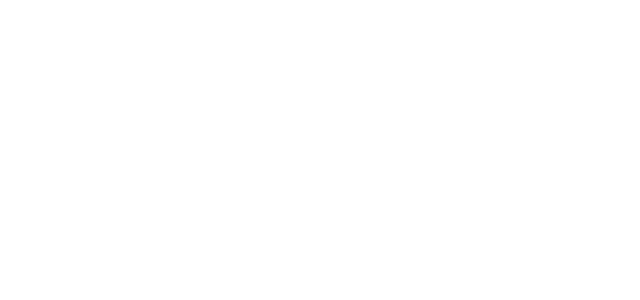
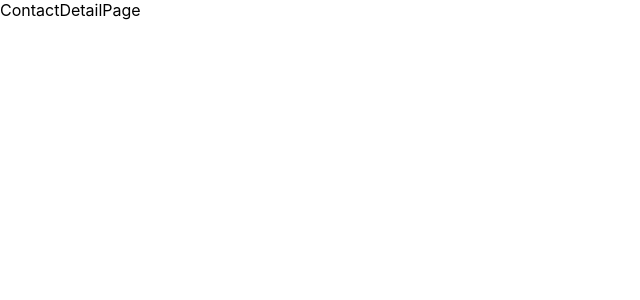
Before and after one commit to Babak-Taghizadeh/contact-finder, a React app: page /contacts/1 in a window 1280 px wide. Before the commit this address had no page. Shown: the top 300 px of the page, without its empty margins (0-640 px from the left). Built offline with nearby package versions, Linux system fonts and the light colour scheme; a web font is replaced by a local one.

Commit message:
feat: Update react-router setup to fulfill pages layout needs

```diff
--- a/src/App.tsx
+++ b/src/App.tsx
@@ -1,7 +1,9 @@
+import { Outlet } from "react-router-dom";
+
 const App = () => {
   return (
     <div>
-      <h1>Hello World!</h1>
+      <Outlet />
     </div>
   );
 };
--- a/src/main.tsx
+++ b/src/main.tsx
@@ -1,17 +1,13 @@
 import { createRoot } from "react-dom/client";
 import "./styles/main.scss";
-import App from "./App";
 import { StrictMode } from "react";
-import { BrowserRouter, Route, Routes } from "react-router-dom";
+import { RouterProvider } from "react-router-dom";
+import { router } from "./router";
 
 const root = createRoot(document.getElementById("root") as HTMLElement);
 
 root.render(
   <StrictMode>
-    <BrowserRouter>
-      <Routes>
-        <Route path="/" element={<App />} />
-      </Routes>
-    </BrowserRouter>
+    <RouterProvider router={router} />
   </StrictMode>
 );
--- /dev/null
+++ b/src/pages/contact-detail-page.tsx
@@ -0,0 +1,5 @@
+const ContactDetailPage = () => {
+  return <div>ContactDetailPage</div>;
+};
+
+export default ContactDetailPage;
--- /dev/null
+++ b/src/pages/contact-list-page.tsx
@@ -0,0 +1,5 @@
+const ContactListPage = () => {
+  return <div>ContactListPage</div>;
+};
+
+export default ContactListPage;
--- /dev/null
+++ b/src/router.tsx
@@ -0,0 +1,21 @@
+import { createBrowserRouter } from "react-router-dom";
+import App from "./App";
+import ContactListPage from "./pages/contact-list-page";
+import ContactDetailPage from "./pages/contact-detail-page";
+
+export const router = createBrowserRouter([
+  {
+    path: "/",
+    element: <App />,
+    children: [
+      {
+        index: true,
+        element: <ContactListPage />,
+      },
+      {
+        path: "contacts/:id",
+        element: <ContactDetailPage />,
+      },
+    ],
+  },
+]);
```
